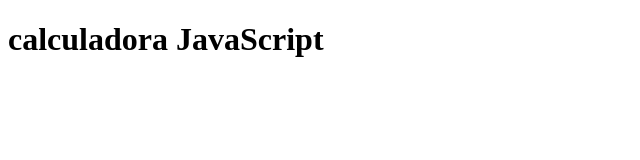
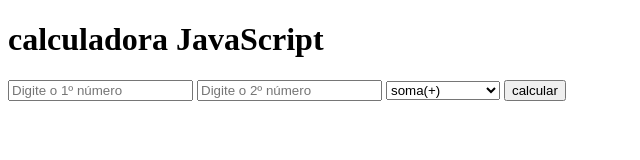
Before and after one commit to capivara0512/calculadora, a plain HTML site: page index.html in a window 1280 px wide. Shown: the whole page, without its empty margins (0-640 px from the left). Drawn offline with Linux system fonts and the light colour scheme.

Commit message:
html completo

```diff
--- a/index.html
+++ b/index.html
@@ -4,9 +4,21 @@
     <meta charset="UTF-8">
     <meta name="viewport" content="width=device-width, initial-scale=1.0">
     <title>Calculadora</title>
+    <link rel="stylesheet" href="style.css">
 </head>
 <body>
     <h1>calculadora JavaScript</h1>
+    <input type="number" id="valor1" placeholder="Digite o 1º número" />
+  <input type="number" id="valor2" placeholder="Digite o 2º número" />
+  <select name="" id="operacao">
+    <option value="+">soma(+)</option>
+    <option value="-">subtração(-)</option>
+    <option value="*">multiplicação(*)</option>
+    <option value="/">divisão(/)</option>
+</select>
+<button onclick="calcular()">calcular</button>
+<div id="resultado"></div>
+<script src="script.js"></script>
 
 </body>
 </html>
```
